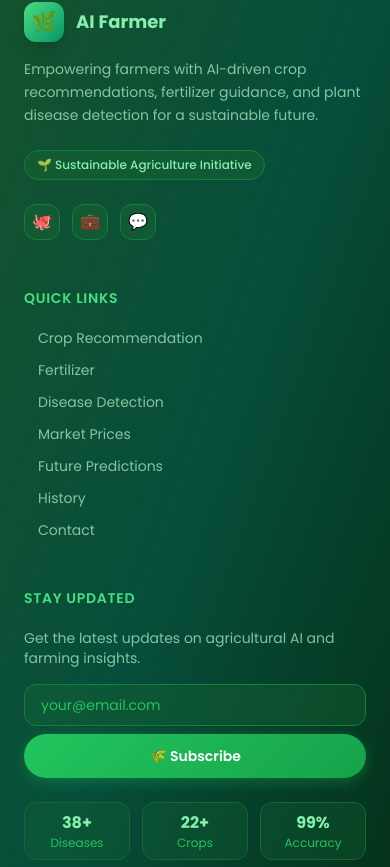
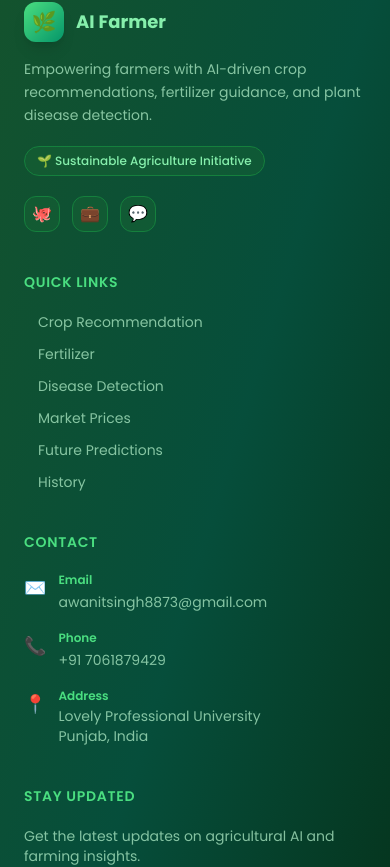
Before and after one commit to awanitsingh/AI-Farmer, a React (Create React App) app: page / in a window 390 px wide. Shown: the part 10561-11428 px from the top of the page. Built offline with nearby package versions, Linux system fonts and the light colour scheme; no server answers.

Commit message:
Remove contact modal, add email/phone/address to footer

```diff
--- a/src/App.js
+++ b/src/App.js
@@ -120,7 +120,7 @@ function PublicHome({ darkMode, onContactClick, user }) {
       </header>
 
       <Landing darkMode={darkMode} onContactClick={onContactClick} />
-      <Footer onContactClick={onContactClick} darkMode={darkMode} />
+      <Footer darkMode={darkMode} />
     </>
   );
 }
@@ -193,7 +193,7 @@ function App() {
                     <Route path="/future"     element={<FuturePredictions darkMode={darkMode} />} />
                   </Routes>
                 </main>
-                <Footer onContactClick={() => setIsContactModalOpen(true)} darkMode={darkMode} />
+                <Footer darkMode={darkMode} />
                 <ContactModal isOpen={isContactModalOpen} onClose={() => setIsContactModalOpen(false)} darkMode={darkMode} />
                 <ChatBot darkMode={darkMode} />
               </Protected>
--- a/src/footer.js
+++ b/src/footer.js
@@ -1,13 +1,13 @@
 import { useNavigate } from "react-router-dom";
 
-function Footer({ onContactClick, darkMode }) {
+function Footer({ darkMode }) {
   const links = [
-    { label: "Crop Recommendation",href: "/crop" },
-    { label: "Fertilizer",         href: "/fertilizer" },
-    { label: "Disease Detection",  href: "/disease" },
-    { label: "Market Prices",      href: "/market" },
-    { label: "Future Predictions", href: "/future" },
-    { label: "History",            href: "/history" },
+    { label: "Crop Recommendation", href: "/crop" },
+    { label: "Fertilizer",          href: "/fertilizer" },
+    { label: "Disease Detection",   href: "/disease" },
+    { label: "Market Prices",       href: "/market" },
+    { label: "Future Predictions",  href: "/future" },
+    { label: "History",             href: "/history" },
   ];
 
   const navigate = useNavigate();
@@ -18,44 +18,32 @@ function Footer({ onContactClick, darkMode }) {
   };
 
   const socials = [
-    { icon: "🐙", label: "GitHub", href: "https://github.com/awanitsingh" },
-    { icon: "💼", label: "LinkedIn", href: "#" },
-    { icon: "💬", label: "WhatsApp", href: "https://wa.me/917061879429" },
+    { icon: "🐙", label: "GitHub",    href: "https://github.com/awanitsingh" },
+    { icon: "💼", label: "LinkedIn",  href: "#" },
+    { icon: "💬", label: "WhatsApp",  href: "https://wa.me/917061879429" },
   ];
 
   return (
     <footer className={`${darkMode ? "bg-gray-950 border-t border-green-900" : "bg-gradient-to-br from-green-900 via-emerald-900 to-green-950"} text-white`}>
-
-      {/* Main */}
       <div className="max-w-7xl mx-auto px-6 py-16">
-        <div className="grid grid-cols-1 md:grid-cols-3 gap-12">
+        <div className="grid grid-cols-1 md:grid-cols-4 gap-10">
 
           {/* Brand */}
           <div className="md:col-span-1">
             <div className="flex items-center gap-3 mb-4">
-              <div className="w-10 h-10 rounded-xl bg-gradient-to-br from-green-400 to-emerald-600 flex items-center justify-center text-xl shadow-lg">
-                🌿
-              </div>
+              <div className="w-10 h-10 rounded-xl bg-gradient-to-br from-green-400 to-emerald-600 flex items-center justify-center text-xl shadow-lg">🌿</div>
               <span className="text-lg font-bold text-green-300">AI Farmer</span>
             </div>
-            <p className="text-green-200/70 text-sm leading-relaxed mb-6">
-              Empowering farmers with AI-driven crop recommendations, fertilizer guidance, and plant disease detection for a sustainable future.
+            <p className="text-green-200/70 text-sm leading-relaxed mb-5">
+              Empowering farmers with AI-driven crop recommendations, fertilizer guidance, and plant disease detection.
             </p>
-            {/* Eco badge */}
-            <div className="inline-flex items-center gap-2 px-3 py-1.5 rounded-full bg-green-800/50 border border-green-700 text-green-300 text-xs font-medium mb-6">
+            <div className="inline-flex items-center gap-2 px-3 py-1.5 rounded-full bg-green-800/50 border border-green-700 text-green-300 text-xs font-medium mb-5">
               🌱 Sustainable Agriculture Initiative
             </div>
-            {/* Socials */}
             <div className="flex gap-3">
               {socials.map((s, i) => (
-                <a
-                  key={i}
-                  href={s.href}
-                  target="_blank"
-                  rel="noopener noreferrer"
-                  aria-label={s.label}
-                  className="w-9 h-9 rounded-xl bg-green-800/50 hover:bg-green-700 border border-green-700 flex items-center justify-center text-base transition-all hover:-translate-y-1 hover:shadow-lg"
-                >
+                <a key={i} href={s.href} target="_blank" rel="noopener noreferrer" aria-label={s.label}
+                  className="w-9 h-9 rounded-xl bg-green-800/50 hover:bg-green-700 border border-green-700 flex items-center justify-center text-base transition-all hover:-translate-y-1">
                   {s.icon}
                 </a>
               ))}
@@ -64,61 +52,71 @@ function Footer({ onContactClick, darkMode }) {
 
           {/* Quick Links */}
           <div>
-            <h4 className="text-green-400 font-semibold text-sm uppercase tracking-wider mb-5">
-              Quick Links
-            </h4>
+            <h4 className="text-green-400 font-semibold text-sm uppercase tracking-wider mb-5">Quick Links</h4>
             <ul className="space-y-3">
               {links.map((l, i) => (
                 <li key={i}>
-                  <button
-                    onClick={() => handleNav(l.href)}
-                    className="flex items-center gap-2 text-green-200/70 hover:text-green-300 text-sm transition-colors group bg-transparent border-none cursor-pointer p-0"
-                  >
+                  <button onClick={() => handleNav(l.href)}
+                    className="flex items-center gap-2 text-green-200/70 hover:text-green-300 text-sm transition-colors group bg-transparent border-none cursor-pointer p-0">
                     <span className="w-1.5 h-1.5 rounded-full bg-green-500 opacity-0 group-hover:opacity-100 transition-opacity" />
                     {l.label}
                   </button>
                 </li>
               ))}
-              <li>
-                <button
-                  onClick={onContactClick}
-                  className="flex items-center gap-2 text-green-200/70 hover:text-green-300 text-sm transition-colors group bg-transparent border-none cursor-pointer p-0"
-                >
-                  <span className="w-1.5 h-1.5 rounded-full bg-green-500 opacity-0 group-hover:opacity-100 transition-opacity" />
-                  Contact
-                </button>
+            </ul>
+          </div>
+
+          {/* Contact Info */}
+          <div>
+            <h4 className="text-green-400 font-semibold text-sm uppercase tracking-wider mb-5">Contact</h4>
+            <ul className="space-y-4">
+              <li className="flex items-start gap-3">
+                <span className="text-lg mt-0.5">✉️</span>
+                <div>
+                  <p className="text-green-400 text-xs font-semibold mb-0.5">Email</p>
+                  <a href="mailto:awanitsingh8873@gmail.com" className="text-green-200/70 hover:text-green-300 text-sm transition-colors">
+                    awanitsingh8873@gmail.com
+                  </a>
+                </div>
+              </li>
+              <li className="flex items-start gap-3">
+                <span className="text-lg mt-0.5">📞</span>
+                <div>
+                  <p className="text-green-400 text-xs font-semibold mb-0.5">Phone</p>
+                  <a href="tel:+917061879429" className="text-green-200/70 hover:text-green-300 text-sm transition-colors">
+                    +91 7061879429
+                  </a>
+                </div>
+              </li>
+              <li className="flex items-start gap-3">
+                <span className="text-lg mt-0.5">📍</span>
+                <div>
+                  <p className="text-green-400 text-xs font-semibold mb-0.5">Address</p>
+                  <p className="text-green-200/70 text-sm">
+                    Lovely Professional University<br />Punjab, India
+                  </p>
+                </div>
               </li>
             </ul>
           </div>
 
-          {/* Newsletter */}
+          {/* Newsletter + Stats */}
           <div>
-            <h4 className="text-green-400 font-semibold text-sm uppercase tracking-wider mb-5">
-              Stay Updated
-            </h4>
-            <p className="text-green-200/70 text-sm mb-4">
-              Get the latest updates on agricultural AI and farming insights.
-            </p>
-            <div className="flex flex-col gap-2">
-              <input
-                type="email"
-                placeholder="your@email.com"
-                className="px-4 py-2.5 rounded-xl bg-green-800/40 border border-green-700 text-white placeholder-green-500 text-sm focus:outline-none focus:border-green-400 transition-colors"
-              />
-              <button className="btn-eco py-2.5 text-sm">
-                🌾 Subscribe
-              </button>
+            <h4 className="text-green-400 font-semibold text-sm uppercase tracking-wider mb-5">Stay Updated</h4>
+            <p className="text-green-200/70 text-sm mb-4">Get the latest updates on agricultural AI and farming insights.</p>
+            <div className="flex flex-col gap-2 mb-6">
+              <input type="email" placeholder="your@email.com"
+                className="px-4 py-2.5 rounded-xl bg-green-800/40 border border-green-700 text-white placeholder-green-500 text-sm focus:outline-none focus:border-green-400 transition-colors" />
+              <button className="btn-eco py-2.5 text-sm">🌾 Subscribe</button>
             </div>
-
-            {/* Stats */}
-            <div className="grid grid-cols-3 gap-3 mt-6">
+            <div className="grid grid-cols-3 gap-2">
               {[
                 { value: "38+", label: "Diseases" },
                 { value: "22+", label: "Crops" },
-                { value: "99%", label: "Accuracy" },
+                { value: "95%+", label: "Accuracy" },
               ].map((s, i) => (
                 <div key={i} className="text-center p-2 rounded-xl bg-green-800/30 border border-green-800">
-                  <div className="text-green-300 font-bold text-base">{s.value}</div>
+                  <div className="text-green-300 font-bold text-sm">{s.value}</div>
                   <div className="text-green-500 text-xs">{s.label}</div>
                 </div>
               ))}
@@ -130,17 +128,11 @@ function Footer({ onContactClick, darkMode }) {
       {/* Bottom bar */}
       <div className="border-t border-green-800/50">
         <div className="max-w-7xl mx-auto px-6 py-5 flex flex-col sm:flex-row items-center justify-between gap-3">
-          <p className="text-green-500 text-xs">
-            © 2026 AI Farmer. All rights reserved.
-          </p>
+          <p className="text-green-500 text-xs">© 2026 AI Farmer. All rights reserved.</p>
           <p className="text-green-500 text-xs">
             Developed with 🌿 by{" "}
-            <a
-              href="https://github.com/awanitsingh"
-              target="_blank"
-              rel="noopener noreferrer"
-              className="text-green-400 hover:text-green-300 transition-colors"
-            >
+            <a href="https://github.com/awanitsingh" target="_blank" rel="noopener noreferrer"
+              className="text-green-400 hover:text-green-300 transition-colors">
               Awanit Kumar Singh
             </a>
           </p>
```
